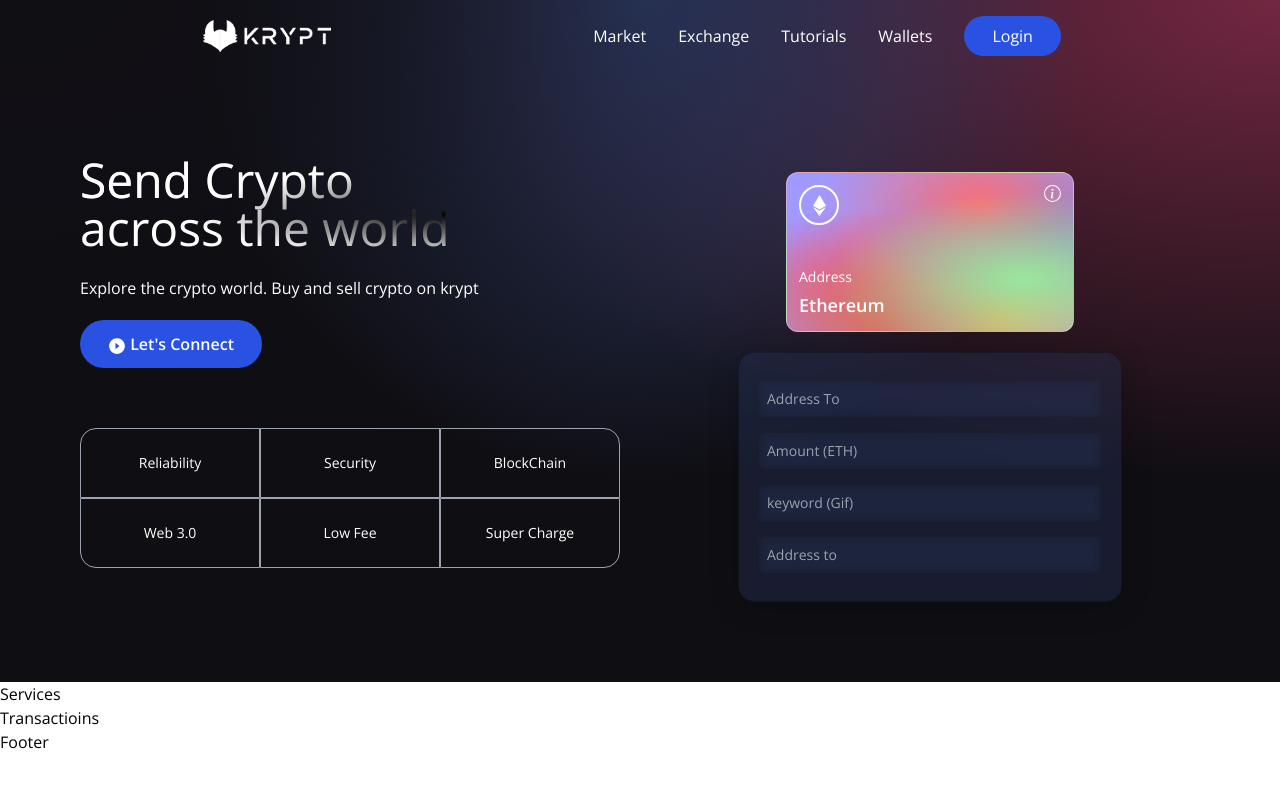
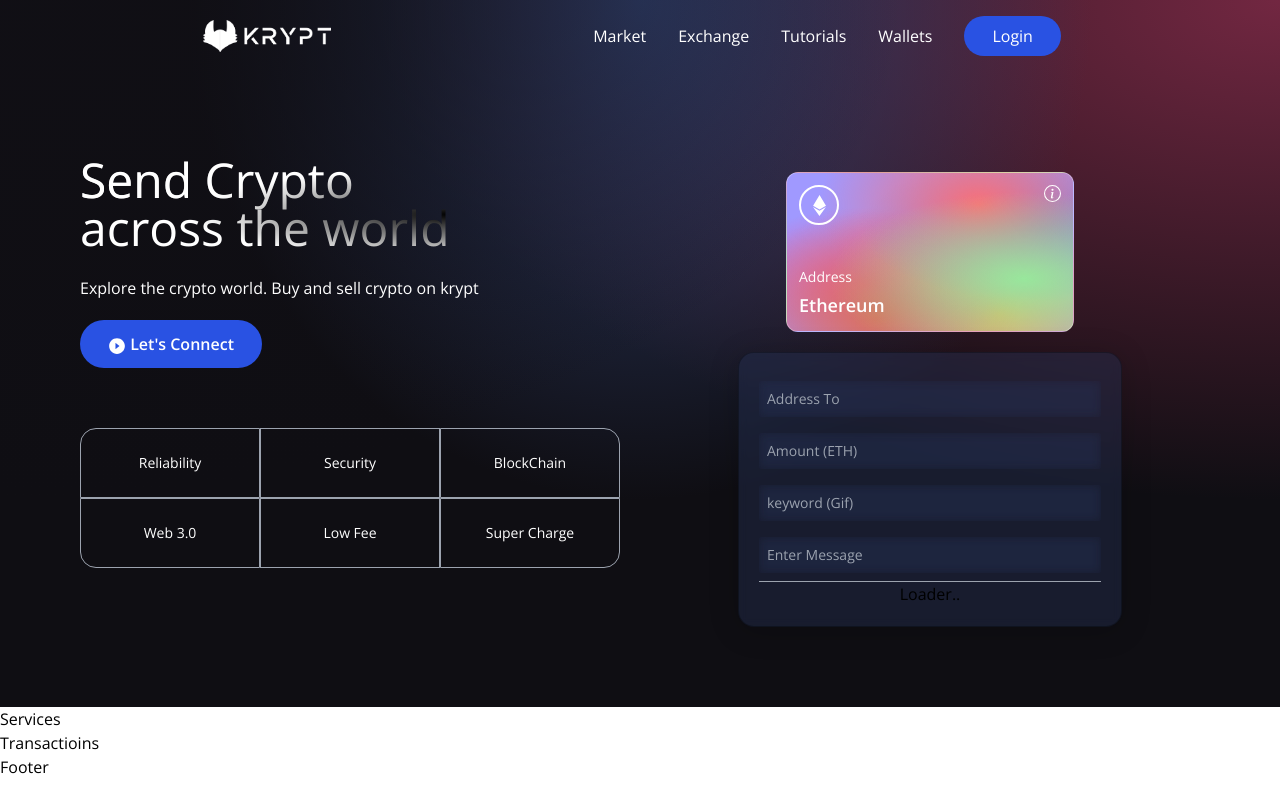
Before and after one commit to abid365/Block_Chain_App, a React (Vite) app in the folder client/: page / in a window 1280 px wide. Built offline with nearby package versions, Linux system fonts and the light colour scheme.

Commit message:
final push for today 13aug

```diff
--- a/client/src/components/Welcome.jsx
+++ b/client/src/components/Welcome.jsx
@@ -95,11 +95,15 @@ const Welcome = () => {
               handleChange={() => {}}
             />
             <Input
-              placeholder={"Address to"}
-              name="addressTo"
+              placeholder={"Enter Message"}
+              name="message"
               type="text"
               handleChange={() => {}}
             />
+
+            <div className="h-[1px] w-full bg-gray-400" />
+
+            {true ? <Loader /> : <div></div>}
           </div>
         </div>
       </div>
```
